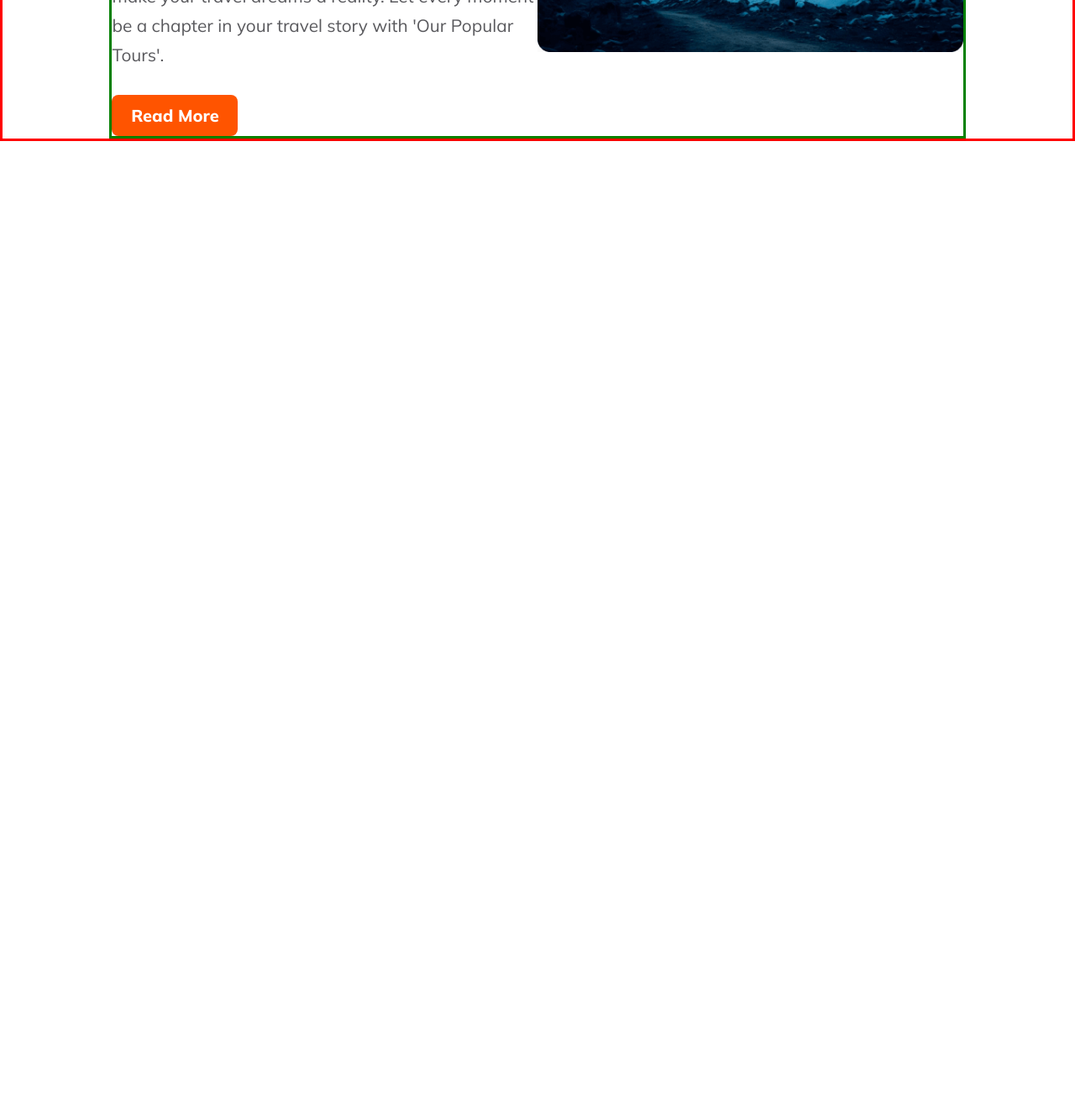
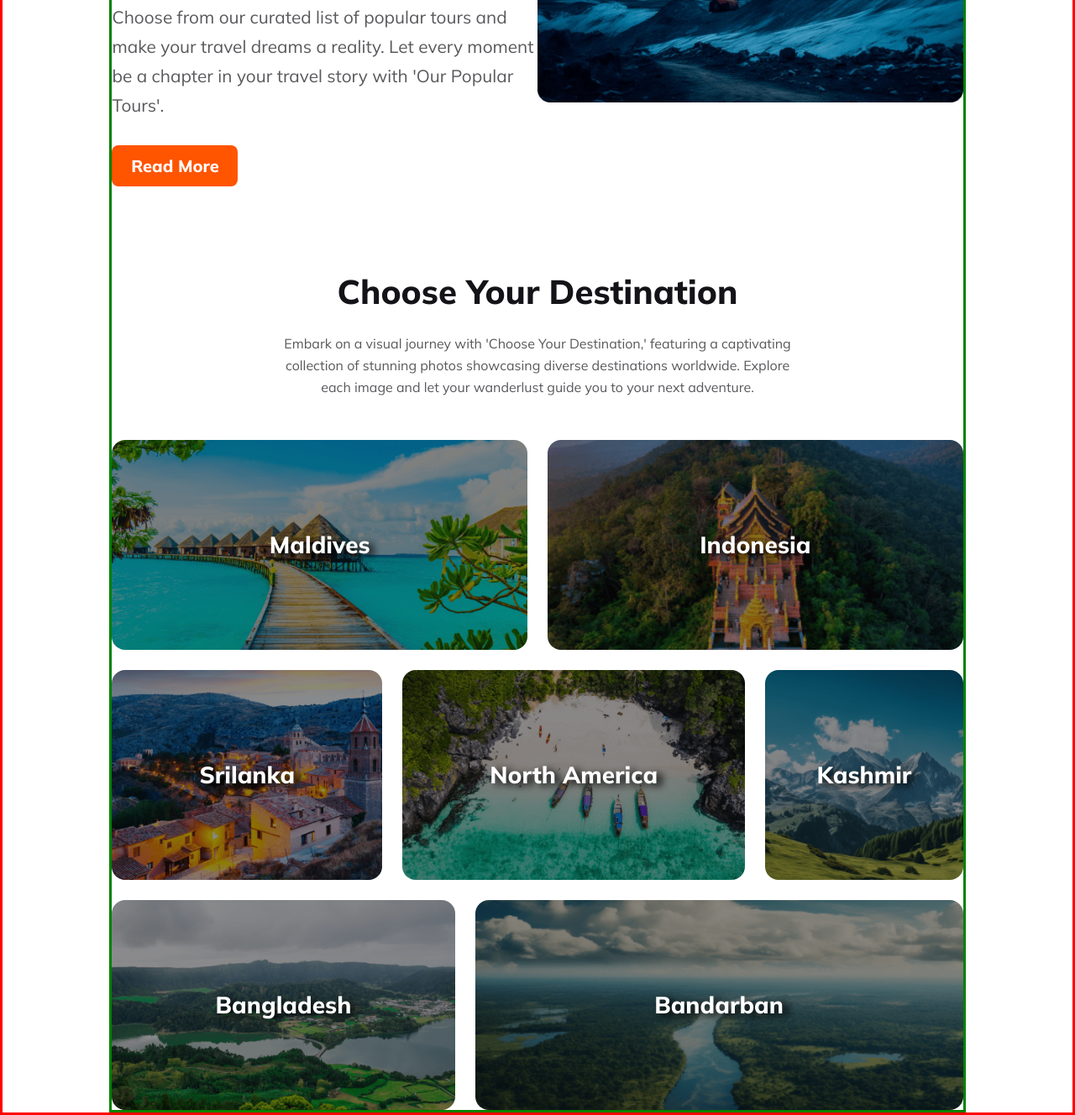
Before and after one commit to ShahAlom47/Assignment--2-Travel-J, a plain HTML site: page index.html in a window 1280 px wide. Shown: the part 1171-2499 px from the top of the page at 84% size. Before the commit the page ends 1339 px from the top, so only its background shows below. Drawn offline with Linux system fonts and the light colour scheme.

Commit message:
added destinamtion section

```diff
--- a/Style/responsive.css
+++ b/Style/responsive.css
@@ -1,10 +1,11 @@
-@media only screen and (max-width:600px){
+@media only screen and (max-width:600px) {
 
     .hamburger {
         display: block;
         margin-right: 15px;
 
     }
+
     .navbar {
         display: none;
 
@@ -45,10 +46,11 @@
 
 
     }
+
     .banner-form input,
     select,
     button {
-    width:100%;
+        width: 100%;
     }
 
     /* tour start */
@@ -60,15 +62,19 @@ button {
         margin-top: 50px;
     }
 
-.tour-content-box, .tour-image-box {
+    .tour-content-box,
+    .tour-image-box {
         width: 100%;
 
     }
-.tour-title{
-font-size: 1.7rem;
+
+    .tour-title {
+        font-size: 1.4rem;
 
     }
-.tour-content-box p, .tour-content-box li {
+
+    .tour-content-box p,
+    .tour-content-box li {
 
         line-height: 25px;
         font-size: 1.1rem;
@@ -79,4 +85,35 @@ font-size: 1.7rem;
     /* tour end  */
 
 
+
+    /* <!-- Destination  secrion start--> */
+
+    .destination-titll {
+        font-size: 1.3rem;
     }
+
+    .destination-section p {
+        width: 80%;
+    }
+
+    .grid-container {
+        grid-template-columns: repeat(1, 1fr);
+        grid-template-areas:
+            "box1 "
+            "box2 "
+            "box3 "
+            "box4 "
+            "box5 "
+            "box6 "
+            "box7 "
+        ;
+    }
+
+
+
+
+    /* <!-- Destination  secrion end --> */
+
+
+
+}
--- a/Style/style.css
+++ b/Style/style.css
@@ -197,6 +197,8 @@ nav {
     font-style: normal;
     font-weight: 400;
     line-height: 26px;
+
+    margin: 30px 0px;
     /* 162.5% */
 }
 
@@ -273,7 +275,7 @@ main {
 
 }
 
-.tour-title{
+.tour-title {
 
     color: #131318;
     text-align: left;
@@ -284,6 +286,7 @@ font-weight: 800;
     line-height: normal;
     margin-bottom: 30px;
 }
+
 .tour-content-box p {
 
     line-height: 35px;
@@ -297,7 +300,7 @@ margin-bottom: 30px;
 
 }
 
-.tour-content-box button{
+.tour-content-box button {
 
     border-radius: 8px;
     background: #FF5400;
@@ -324,3 +327,124 @@ margin-top: 30px;
 }
 
 /* tour end  */
+
+/* <!-- Destination  secrion start--> */
+
+/* <!-- Destination  secrion end --> */
+
+
+.destination-section {
+    margin-top: 100px;
+
+}
+
+.destination-titll {
+
+    color: #131318;
+    text-align: center;
+    font-family: Mulish;
+    font-size: 2.5rem;
+    font-style: normal;
+    font-weight: 800;
+    line-height: normal;
+}
+
+.destination-section  p{
+
+    margin: 24px auto;
+    width: 60%;
+    }
+
+
+.destination-section {
+    text-align: center;
+}
+
+
+
+.grid-box {
+
+    height: 250px;
+
+    border-radius: 16px;
+    display: flex;
+    justify-content: center;
+    align-items: center;
+}
+
+.grid-box:hover {
+
+   transform: scale(1.03);
+
+}
+
+
+.grid-box h1{
+
+    color: #FFF;
+text-align: center;
+font-family: Mulish;
+font-size: 28px;
+font-style: normal;
+font-weight: 800;
+line-height: normal;
+text-shadow: 6px 3px 9px black;
+}
+
+
+
+.grid-container {
+    margin-top: 50px;
+
+    display: grid;
+    gap: 24px;
+    grid-template-columns: repeat(12, 1fr);
+    grid-template-areas:
+        "box1 box1 box1 box1 box1 box1 box2 box2 box2 box2 box2 box2 "
+        "box3 box3 box3 box3 box4 box4 box4 box4 box4 box5 box5 box5"
+        "box6 box6 box6 box6 box6 box7 box7 box7 box7 box7 box7 box7"
+    ;
+}
+
+#grid-box-1 {
+    grid-area: box1;
+    background: url(../Images/Rectangle\ 5.png) no-repeat center center/cover, linear-gradient(0deg, rgba(19, 19, 24, 0.20) 0%, rgba(19, 19, 24, 0.20) 100%), url(<path-to-image>), lightgray 50% / cover no-repeat;
+    background-blend-mode: multiply;
+}
+
+#grid-box-2 {
+    grid-area: box2;
+    background: url(../Images/Rectangle\ 6.png) no-repeat center center/cover, linear-gradient(0deg, rgba(19, 19, 24, 0.20) 0%, rgba(19, 19, 24, 0.20) 100%), url(<path-to-image>), lightgray 50% / cover no-repeat;
+    background-blend-mode: multiply;
+}
+
+#grid-box-3 {
+    grid-area: box3;
+    background: url(../Images/Rectangle\ 7.png) no-repeat center center/cover, linear-gradient(0deg, rgba(19, 19, 24, 0.20) 0%, rgba(19, 19, 24, 0.20) 100%), url(<path-to-image>), lightgray 50% / cover no-repeat;
+    background-blend-mode: multiply;
+}
+
+#grid-box-4 {
+    grid-area: box4;
+    background: url(../Images/Rectangle\ 8.png) no-repeat center center/cover, linear-gradient(0deg, rgba(19, 19, 24, 0.20) 0%, rgba(19, 19, 24, 0.20) 100%), url(<path-to-image>), lightgray 50% / cover no-repeat;
+    background-blend-mode: multiply;
+}
+
+#grid-box-5 {
+    grid-area: box5;
+    background: url(../Images/Rectangle\ 9.png) no-repeat center center/cover, linear-gradient(0deg, rgba(19, 19, 24, 0.20) 0%, rgba(19, 19, 24, 0.20) 100%), url(<path-to-image>), lightgray 50% / cover no-repeat;
+    background-blend-mode: multiply;
+}
+
+#grid-box-6 {
+    grid-area: box6;
+    background: url(../Images/Rectangle\ 10.png) no-repeat center center/cover, linear-gradient(0deg, rgba(19, 19, 24, 0.20) 0%, rgba(19, 19, 24, 0.20) 100%), url(<path-to-image>), lightgray 50% / cover no-repeat;
+    background-blend-mode: multiply;
+}
+
+#grid-box-7 {
+    grid-area: box7;
+    background: url(../Images/Rectangle\ 11.png) no-repeat center center/cover, linear-gradient(0deg, rgba(19, 19, 24, 0.20) 0%, rgba(19, 19, 24, 0.20) 100%), url(<path-to-image>), lightgray 50% / cover no-repeat;
+    background-blend-mode: multiply;
+}
+/* destination section end  */
--- a/index.html
+++ b/index.html
@@ -96,7 +96,9 @@
 
                 <h1 class="tour-title">Our Popular Tours</h1>
 
-        <p class="cmn-text-style">Embark on a journey with our top-rated tours, where each destination is a story waiting to be told. Immerse yourself in the beauty of diverse landscapes, delve into vibrant cultures, and create lasting memories. <br>
+                <p class="cmn-text-style">Embark on a journey with our top-rated tours, where each destination is a
+                    story waiting to be told. Immerse yourself in the beauty of diverse landscapes, delve into vibrant
+                    cultures, and create lasting memories. <br>
 
 
                     <li class="cmn-text-style">Explore iconic landmarks.</li>
@@ -105,7 +107,8 @@
 
                 </p>
 
-        <p class="cmn-text-style">Choose from our curated list of popular tours and make your travel dreams a reality. Let every moment be a chapter in your travel story with 'Our Popular Tours'.</p>
+                <p class="cmn-text-style">Choose from our curated list of popular tours and make your travel dreams a
+                    reality. Let every moment be a chapter in your travel story with 'Our Popular Tours'.</p>
 
                 <button class="">Read More</button>
 
@@ -123,6 +126,58 @@
         </section>
 
 
+        <!-- Tours-secttion end -->
+
+
+        <!-- Destination  secrion start-->
+
+
+
+
+        <section class="destination-section">
+            <h1 class="destination-titll">
+                Choose Your Destination
+            </h1>
+
+            <p class="cmn-text-style">
+
+
+Embark on a visual journey with 'Choose Your Destination,' featuring a captivating collection of stunning photos showcasing diverse destinations worldwide. Explore each image and let your wanderlust guide you to your next adventure.
+            </p>
+
+            <div class="grid-container">
+
+                <div class="grid-box" id="grid-box-1">
+                    <h1>Maldives</h1>
+                </div>
+                <div class="grid-box" id="grid-box-2">
+                    <h1>Indonesia</h1>
+                </div>
+                <div class="grid-box" id="grid-box-3">
+                    <h1>Srilanka</h1>
+                </div>
+                <div class="grid-box" id="grid-box-4">
+                    <h1>North America</h1>
+                </div>
+                <div class="grid-box" id="grid-box-5">
+                    <h1>Kashmir</h1>
+                </div>
+                <div class="grid-box" id="grid-box-6">
+                    <h1>Bangladesh</h1>
+                </div>
+                <div class="grid-box" id="grid-box-7">
+                    <h1>Bandarban</h1>
+                </div>
+
+            </div>
+
+
+
+        </section>
+
+        <!-- Destination  secrion end -->
+
+
     </main>
     <footer>
 
```
Lines whose indentation alone changed are shown as unchanged.
